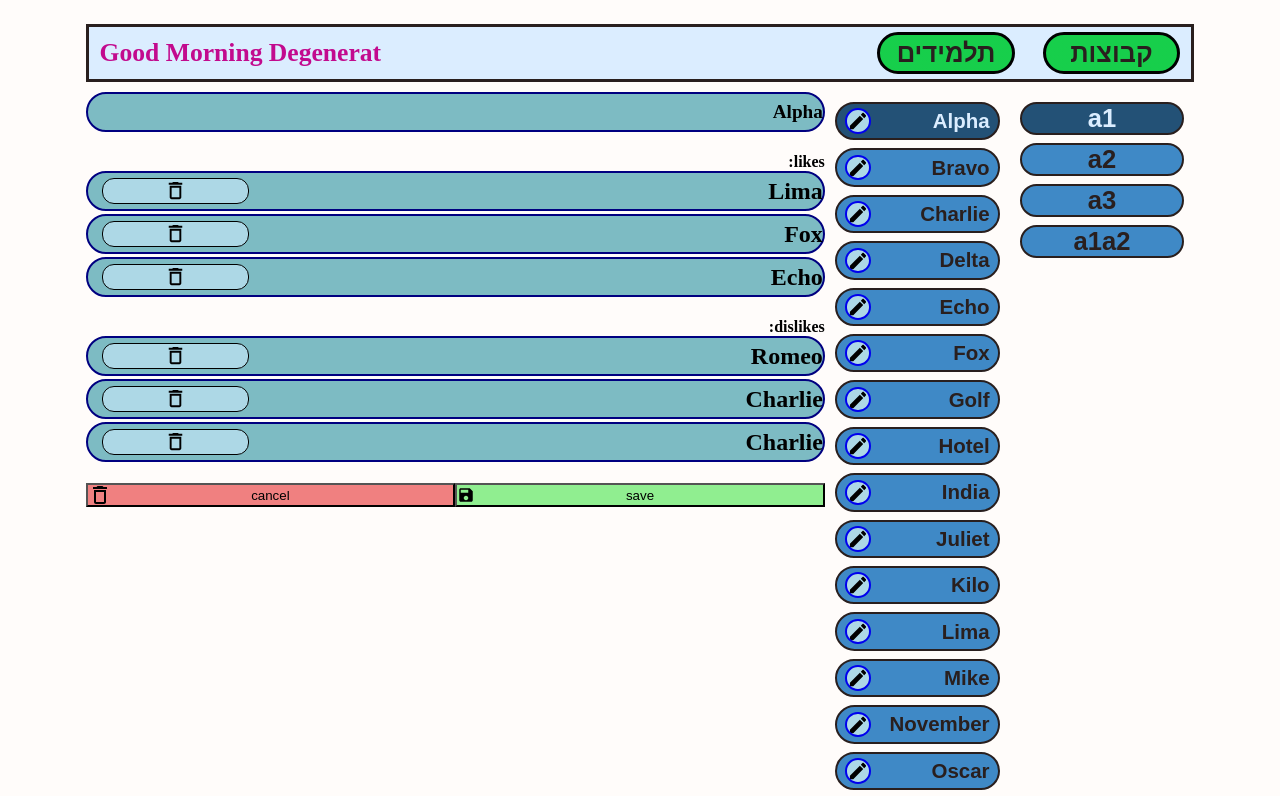
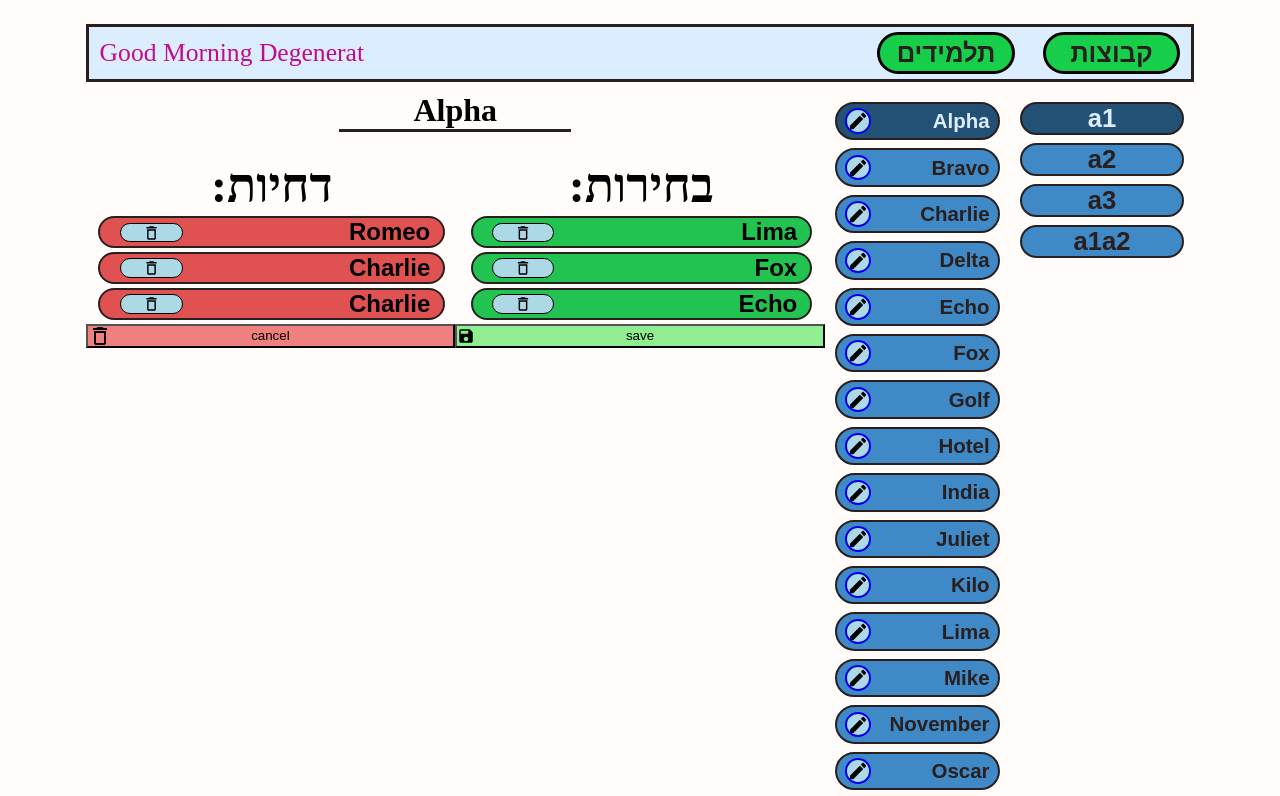
Before and after one commit to gulilo/Classroom, a React (Create React App) app: page /classroom/0/student/1/edit in a window 1280 px wide. Shown: the top 796 px of the page. Built offline with nearby package versions, Linux system fonts and the light colour scheme.

Commit message:
student edit update style

```diff
--- a/src/Components/StudentEdit.jsx
+++ b/src/Components/StudentEdit.jsx
@@ -11,23 +11,25 @@ function NameItem(props) {
 
   if (!edit) {
     return (
-      <span className={labelStyles.StudentNameBracket}>
-        <h4
-          className={labelStyles.NameLabel}
+      <div className={labelStyles.NameConatiner}>
+      <span className={labelStyles.NameLabel}>
+        <span
           onClick={() => {
             setEdit(true);
           }}
         >
           {props.student.name}
-        </h4>
+        </span>
       </span>
+      </div>
     );
   } else {
     return (
-      <span className={labelStyles.StudentNameBracket}>
+      <div className={labelStyles.NameConatiner}>
+
         <input
           autoFocus
-          className={labelStyles.NameLabel}
+          className={labelStyles.NameLabelEdit}
           type="Text"
           ref={nameInput}
           defaultValue={props.student.name}
@@ -36,7 +38,8 @@ function NameItem(props) {
             setEdit(false);
           }}
         />
-      </span>
+
+      </div>
     );
   }
 }
@@ -181,13 +184,24 @@ function StudentEdit(props) {
         student={student}
         onChangeName={(newName) => HandleChangeName(newName)}
       />
+
+      <div className={labelStyles.Container}>
       <br />
-      likes:
+      <div className={labelStyles.Container2}>
+      <span className={labelStyles.Header}>בחירות:</span>
+      <div className={labelStyles.LikesNamesContainer}>
       {ShowList("likes")}
+      </div>
+      </div>
       <br />
-      dislikes:
+      <div className={labelStyles.Container2}>
+      <span className={labelStyles.Header}>דחיות:</span>
+      <div className={labelStyles.DislikesNamesContainer}>
       {ShowList("dislike")}
+      </div>
+      </div>
       <br />
+      </div>
       <button className={labelStyles.SaveButton} onClick={HandleSave}>
         <span className={labelStyles.Text}>save</span>
       </button>
--- a/src/cssFiles/Colors.module.css
+++ b/src/cssFiles/Colors.module.css
@@ -16,6 +16,8 @@
     --greenButton2: hsla(137,80%,30%,1);
     --greenButton0: hsla(137,80%,45%,1);
 
+    --green:  hsla(137,70%,45%,1);
+
     /*--menuButton: radial-gradient(farthest-side at 50% 50%,var(--greenButton1),var(--greenButton2));
     --menuButtonHover: radial-gradient(farthest-side at 50% 50%,var(--greenButton0),var(--greenButton1));*/
 
@@ -24,16 +26,13 @@
     --menuButtonHover: radial-gradient(farthest-side at 50% 50%,var(--greenButton2),var(--greenButton2));
 
 
-
     --defaultWidth :100%;
-
-
 
 
     --studentButton: var(--blue);
 
     --selectedClass:  hsla(207, 54%, 30%, 1);
 
-    --appFont : Arial, Helvetica, sans-serif;
-    font-weight: bold;
+
+    --appFont: Arial, Helvetica, sans-serif;
 }
--- a/src/cssFiles/StudentEdit.module.css
+++ b/src/cssFiles/StudentEdit.module.css
@@ -1,33 +1,113 @@
 
+.body{
 
-.StudentNameBracket{
+    font-family: var(--appFont);
+}
+
+.NameConatiner{
     display: flex;
-    box-sizing: border-box;
+    width: 100%;
 
-    justify-content: space-between;
+    justify-content: center;
 
-
-    align-items: center;
-
-    font-size: 1.5rem;
-    font-weight: bold;
-    text-transform: capitalize;
-    text-decoration: none;
-
-
-    height: 5vh;
-    min-height: 1rem;
+}
+.NameLabel{
+    display: block;
 
 
 
-    border : 2px navy solid;
+    font: var(--appFont);
+    font-weight: bold;
+    font-size: 2rem;
+
+    border-bottom: solid;
+    border-bottom-width: 3px;
+    border-bottom-color: var(--black);
+    margin: 0px;
+    padding: 0px 10%;
+}
+.NameLabelEdit{
+    display: block;
+
+    text-align: center;
+
+    font: var(--appFont);
+    font-weight: bold;
+    font-size: 2rem;
+
+    border-bottom: solid;
+    border-bottom-width: 3px;
+    border-bottom-color: var(--black);
+    margin: 0px;
+    padding: 0px 10%;
+
+    background-color:var(--red);
+    width: 30ch;
+
+}
+
+.Container{
+    display: flex;
+    margin-top: 1vw;
+    flex-grow: 1;
+}
+.Container2{
+    display: flex;
+    flex-direction: column;
+    margin-top: 1vw;
+    flex-grow: 1;
+}
+.Header{
+    font-size: 3rem;
+    text-align: center;
+    font-weight: bold;
+}
+.LikesNamesContainer{
+    flex-grow: 1;
+
+
+}
+.LikesNamesContainer > .StudentNameBracket{
+    display: flex;
+    box-sizing: border-box;
+    justify-content: space-between;
+    align-items: center;
+    font-family: var(--appFont);
+    font-size: 1.5rem;
+    font-weight: bold;
+    text-decoration: none;
+    height: 2.5vw;
+    min-height: 1.5rem;
+    border : 2px var(--black) solid;
     border-radius: 50px;
-    background-color: var(--middle-blue);
+    background-color: var(--green);
+    padding: 0px 1vw;
+    margin: 0.3vw 1vw 0.3vw 1vw;
+    list-style: none;
 
-    padding: 0px 0px;
+}
 
-    margin-bottom: 3px;
+.DislikesNamesContainer{
+    flex-grow: 1;
 
+
+}
+.DislikesNamesContainer > .StudentNameBracket{
+    display: flex;
+    box-sizing: border-box;
+    justify-content: space-between;
+    align-items: center;
+    font-family: var(--appFont);
+    font-size: 1.5rem;
+    font-weight: bold;
+    text-decoration: none;
+    height: 2.5vw;
+    min-height: 1.5rem;
+    border : 2px var(--black) solid;
+    border-radius: 50px;
+    background-color: var(--red2);
+    padding: 0px 1vw;
+    margin: 0.3vw 1vw 0.3vw 1vw;
     list-style: none;
 }
 
@@ -83,21 +163,7 @@
 
 }
 
-.StudentNameBracket > .NameLabel{
-    display: flex;
-    text-decoration: none;
-    width: 70%;
-    height: 80%;
-    align-self: center;
-    align-items: center;
-    justify-content: flex-start;
-    margin-left: 5%;
 
-
-    border:none;
-
-    font-size: 80%;
-}
 
 .StudentNameBracket > .StudentPicker{
 
```
